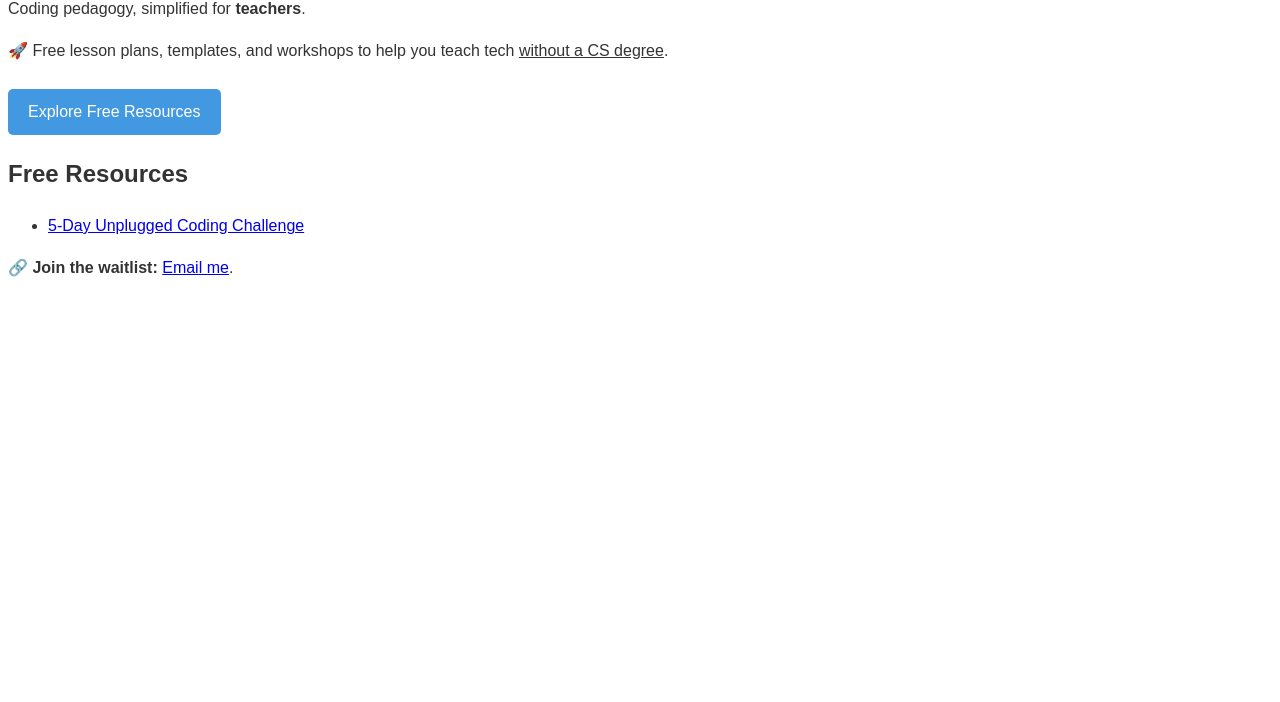
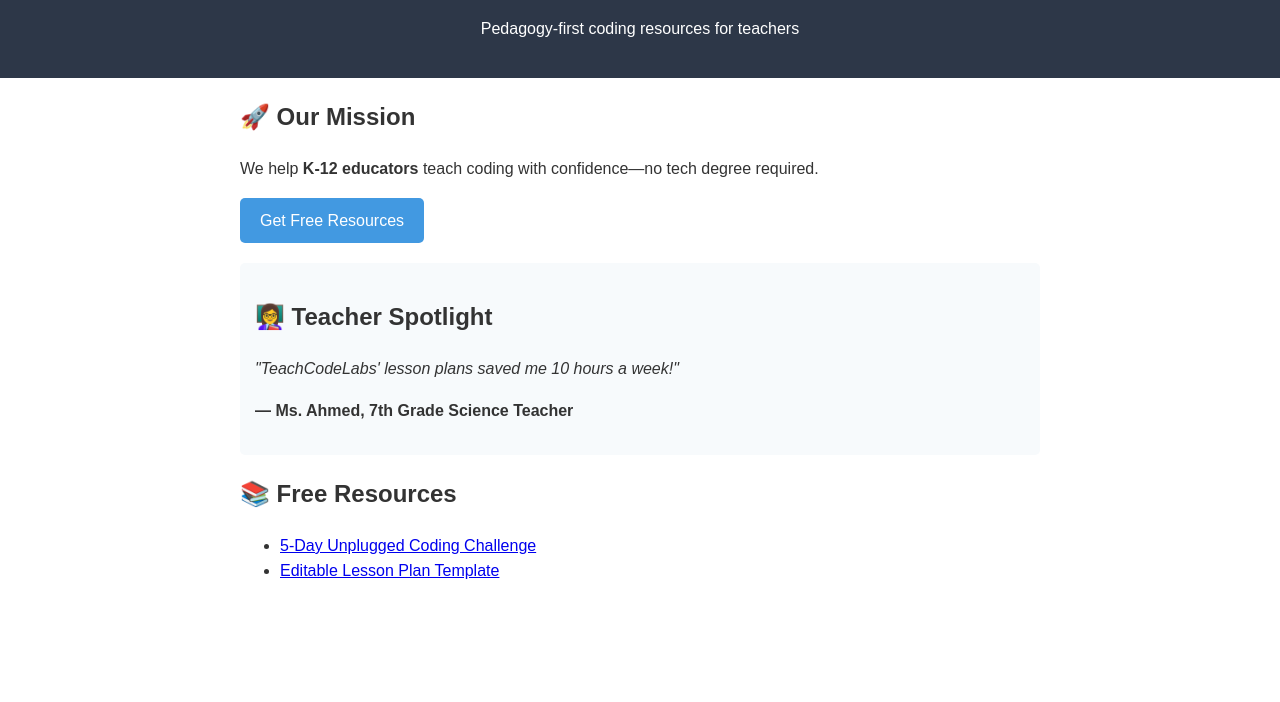
Before and after one commit to UnsaBatool14/TeachCodeLabs, a plain HTML site: page index.html in a window 1280 px wide. Shown: the part 98-800 px from the top of the page. Drawn offline with Linux system fonts and the light colour scheme.

Commit message:
Update index.html

```diff
--- a/index.html
+++ b/index.html
@@ -2,37 +2,44 @@
 <html>
 <head>
     <title>TeachCodeLabs | Teacher-Centric Coding Tools</title>
-    <meta name="description" content="Free coding lesson plans for educators">
+    <meta name="viewport" content="width=device-width, initial-scale=1.0">
     <style>
-    body {
-  font-family: 'Arial', sans-serif;
-  line-height: 1.6;
-  color: #333;
-}
-.btn {
-  background: #4299E1;
-  color: white;
-  padding: 10px 20px;
-  border-radius: 5px;
-  text-decoration: none;
-  display: inline-block;
-  margin-top: 10px;
-}
-.btn:hover { background: #2B6CB0; }
+        /* Modern CSS */
+        :root { --primary: #4299E1; --dark: #2D3748; }
+        body { font-family: 'Arial', sans-serif; margin: 0; padding: 0; line-height: 1.6; color: #333; }
+        header { background: var(--dark); color: white; padding: 20px; text-align: center; }
+        .container { max-width: 800px; margin: 20px auto; padding: 0 20px; }
+        .btn { background: var(--primary); color: white; padding: 10px 20px; border-radius: 5px; text-decoration: none; display: inline-block; }
+        .btn:hover { background: #2B6CB0; }
+        .spotlight { background: #F7FAFC; padding: 15px; border-radius: 5px; margin: 20px 0; }
     </style>
 </head>
 <body>
-    <h1>TeachCodeLabs</h1>
-<p class="tagline">Coding pedagogy, simplified for <strong>teachers</strong>.</p>
-<p>🚀 Free lesson plans, templates, and workshops to help you teach tech <u>without a CS degree</u>.</p>
-<a href="#resources" class="btn">Explore Free Resources</a>
-    <div id="resources">
-  <h2>Free Resources</h2>
-  <ul>
-    <li><a href="https://github.com/UnsaBatool14/TeachCodeLabs/blob/main/resources/unplugged-coding.md">5-Day Unplugged Coding Challenge</a></li>
-  </ul>
-</div>
-<p>🔗 <strong>Join the waitlist:</strong>
-<a href="mailto:unsabatool14@gmail.com?subject=TeachCodeLabs%20Updates">Email me</a>.</p>
+    <header>
+        <h1>TeachCodeLabs</h1>
+        <p>Pedagogy-first coding resources for teachers</p>
+    </header>
+
+    <div class="container">
+        <section id="mission">
+            <h2>🚀 Our Mission</h2>
+            <p>We help <strong>K-12 educators</strong> teach coding with confidence—no tech degree required.</p>
+            <a href="#resources" class="btn">Get Free Resources</a>
+        </section>
+
+        <section id="spotlight" class="spotlight">
+            <h2>👩‍🏫 Teacher Spotlight</h2>
+            <p><em>"TeachCodeLabs' lesson plans saved me 10 hours a week!"</em></p>
+            <p><strong>— Ms. Ahmed, 7th Grade Science Teacher</strong></p>
+        </section>
+
+        <section id="resources">
+            <h2>📚 Free Resources</h2>
+            <ul>
+                <li><a href="resources/unplugged-coding.md">5-Day Unplugged Coding Challenge</a></li>
+                <li><a href="templates/lesson-plan.md">Editable Lesson Plan Template</a></li>
+            </ul>
+        </section>
+    </div>
 </body>
 </html>
```
